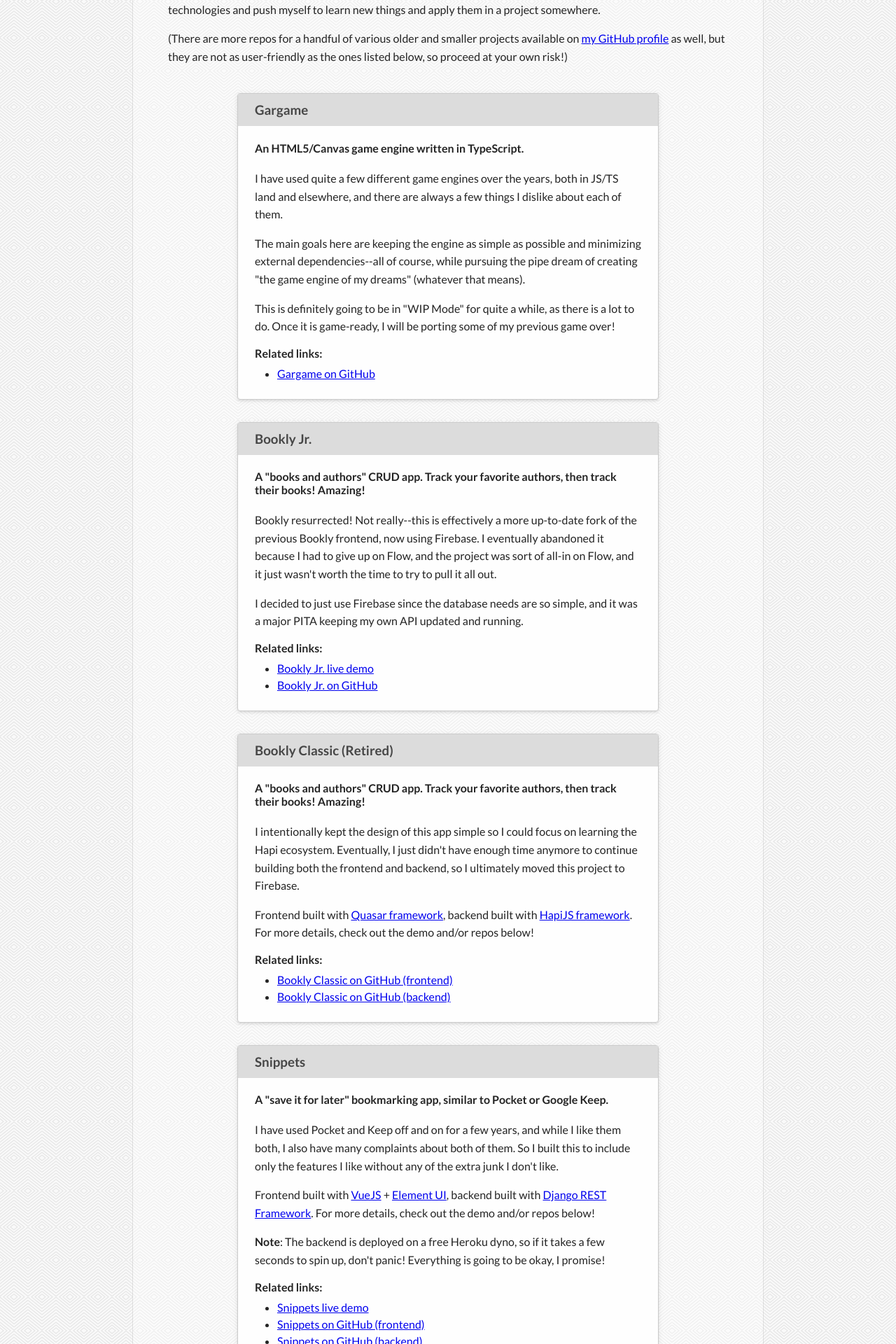
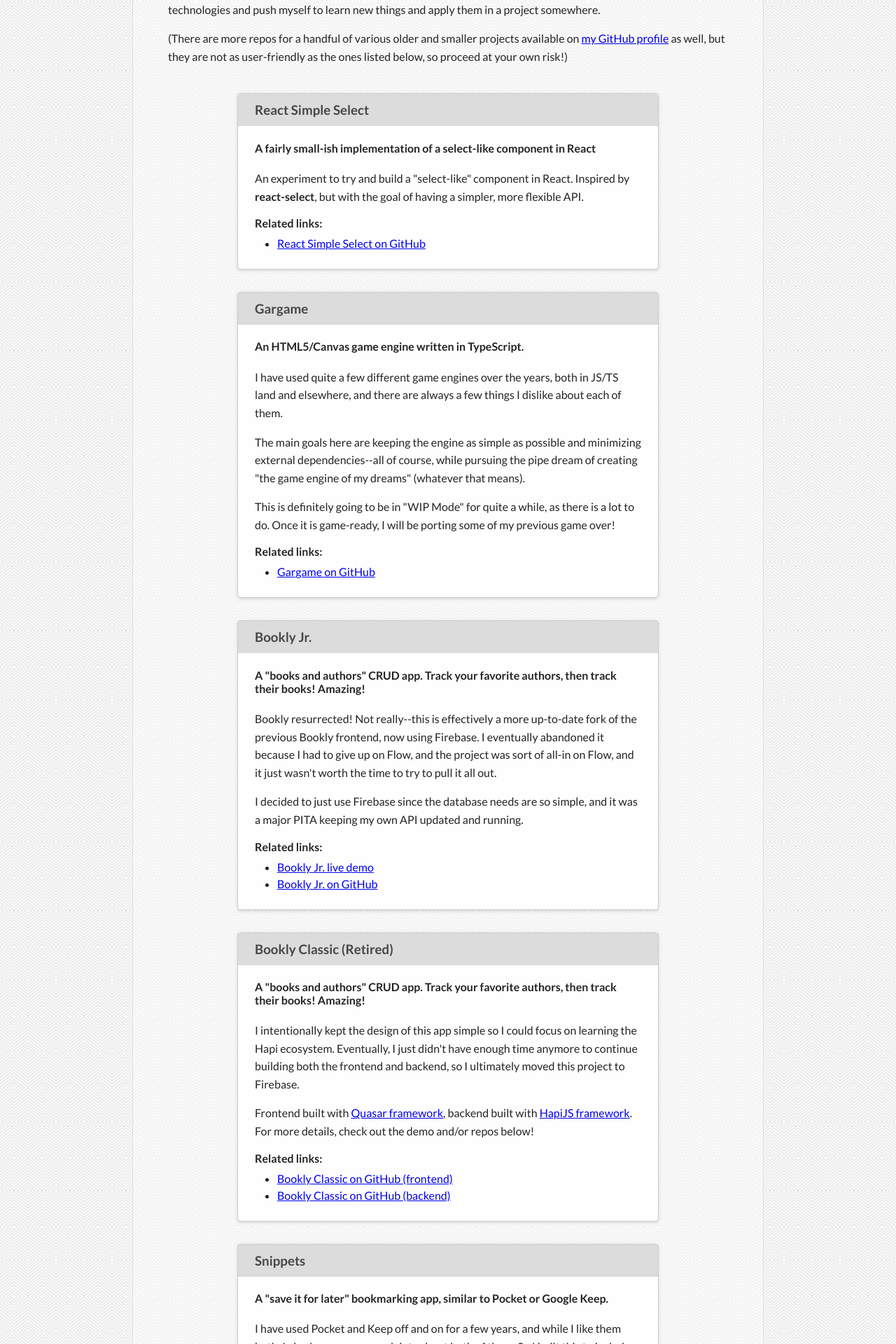
Before and after one commit to gargrave/gargrave-dev-website, a React (Create React App) app: page / in a window 1280 px wide. Shown: the part 2200-4120 px from the top of the page at 70% size. Built offline with nearby package versions, Linux system fonts and the light colour scheme.

Commit message:
Projects updates

```diff
--- a/src/data/projects.ts
+++ b/src/data/projects.ts
@@ -1,6 +1,20 @@
 import { IProjectDetail } from '../types'
 
 export const projectsData: IProjectDetail[] = [
+  {
+    title: 'React Simple Select',
+    subtitle:
+      'A fairly small-ish implementation of a select-like component in React',
+    summary: [
+      'An experiment to try and build a "select-like" component in React. Inspired by **react-select**, but with the goal of having a simpler, more flexible API.',
+    ],
+    links: [
+      {
+        title: 'React Simple Select on GitHub',
+        url: 'https://github.com/gargrave/react-simple-select',
+      },
+    ],
+  },
   {
     title: 'Gargame',
     subtitle: 'An HTML5/Canvas game engine written in TypeScript.',
@@ -64,10 +78,6 @@
       "**Note**: The backend is deployed on a free Heroku dyno, so if it takes a few seconds to spin up, don't panic! Everything is going to be okay, I promise!",
     ],
     links: [
-      {
-        title: 'Snippets live demo',
-        url: 'https://www.snippets-app.com',
-      },
       {
         title: 'Snippets on GitHub (frontend)',
         url: 'https://github.com/gargrave/snippets-client',
```
Also changed, not shown: 1 other file (tests, documents, lock files or other folders).
